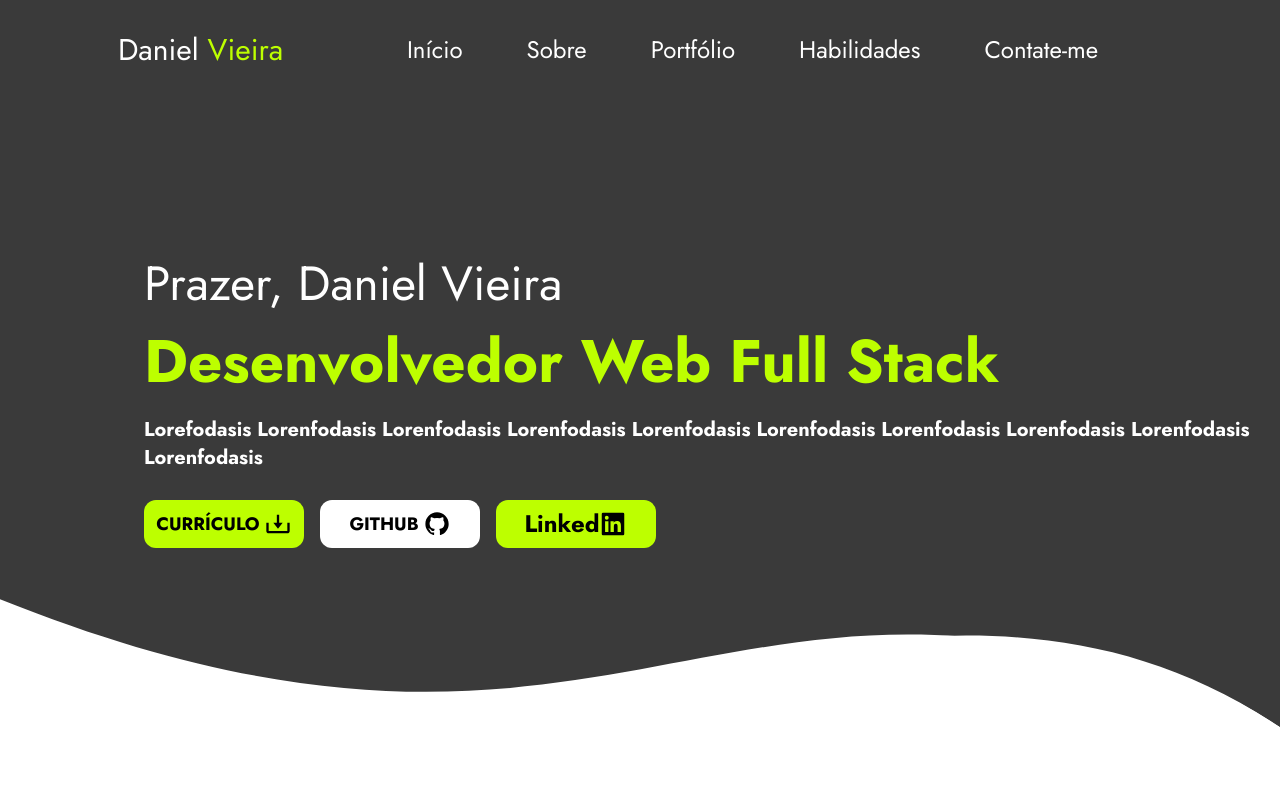
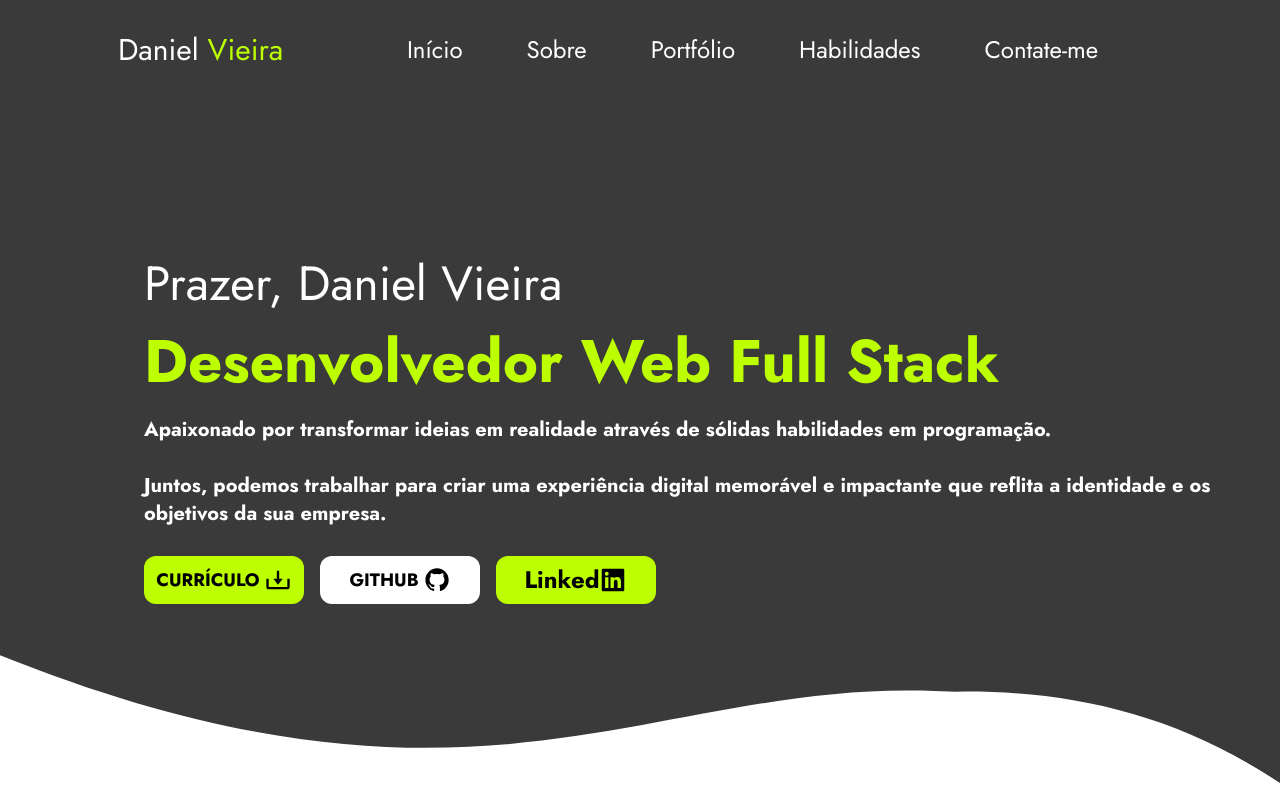
Before and after one commit to d-vieira/d-vieira-portfolio, a Next.js app: page / in a window 1280 px wide. Shown: the top 800 px of the page. Built offline with nearby package versions, Linux system fonts and the light colour scheme.

Commit message:
add: Text to the hero section

```diff
--- a/src/components/Hero.tsx
+++ b/src/components/Hero.tsx
@@ -14,9 +14,13 @@ export default function Hero() {
         <h1 className="text-myGreen font-bold text-6xl my-6">
           Desenvolvedor Web Full Stack
         </h1>
-        <p className="text-xl font-bold">
-          Lorefodasis Lorenfodasis Lorenfodasis Lorenfodasis Lorenfodasis
-          Lorenfodasis Lorenfodasis Lorenfodasis Lorenfodasis Lorenfodasis
+        <p className="text-xl font-bold max-w-6xl">
+          Apaixonado por transformar ideias em realidade através de sólidas
+          habilidades em programação.
+          <br />
+          <br />
+          Juntos, podemos trabalhar para criar uma experiência digital memorável
+          e impactante que reflita a identidade e os objetivos da sua empresa.
         </p>
       </article>
       <div className="flex text-lg gap-4 mt-7 ml-36 h-12 font-bold text-black max-w-lg">
```
